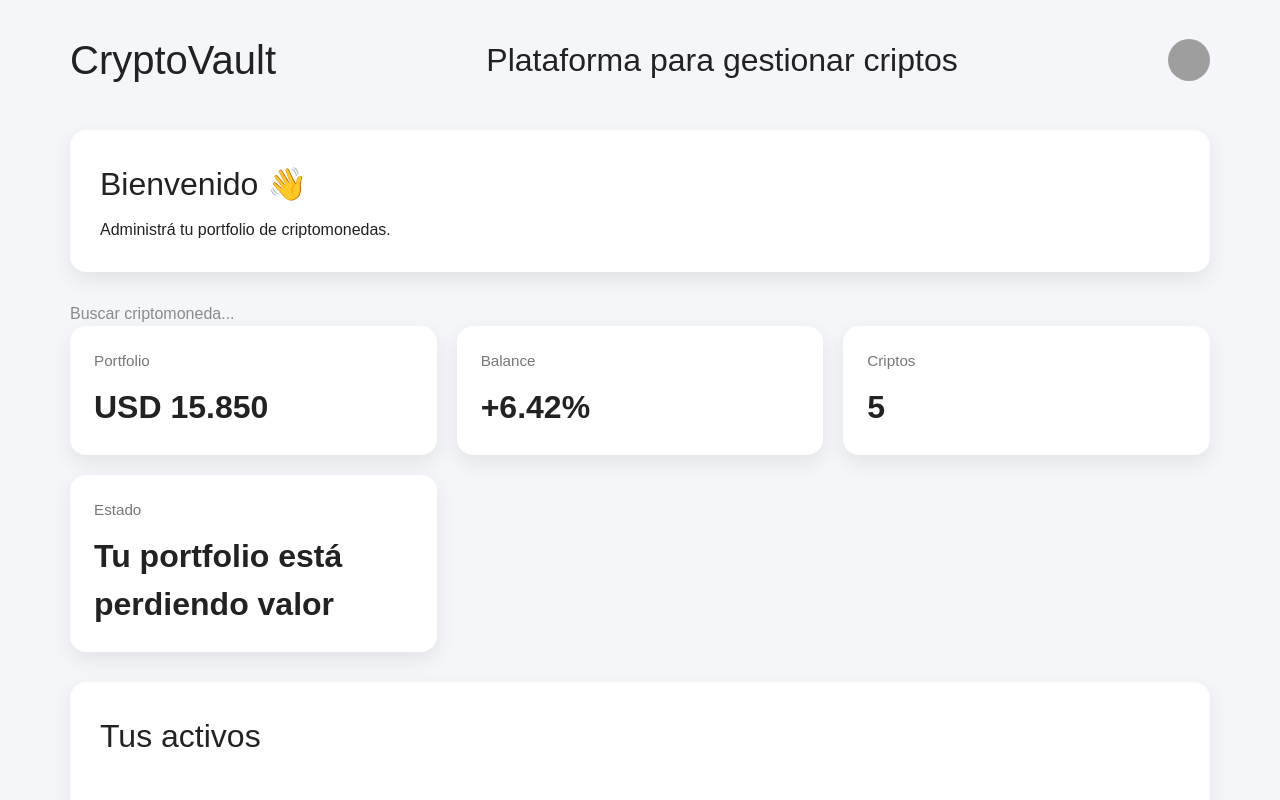
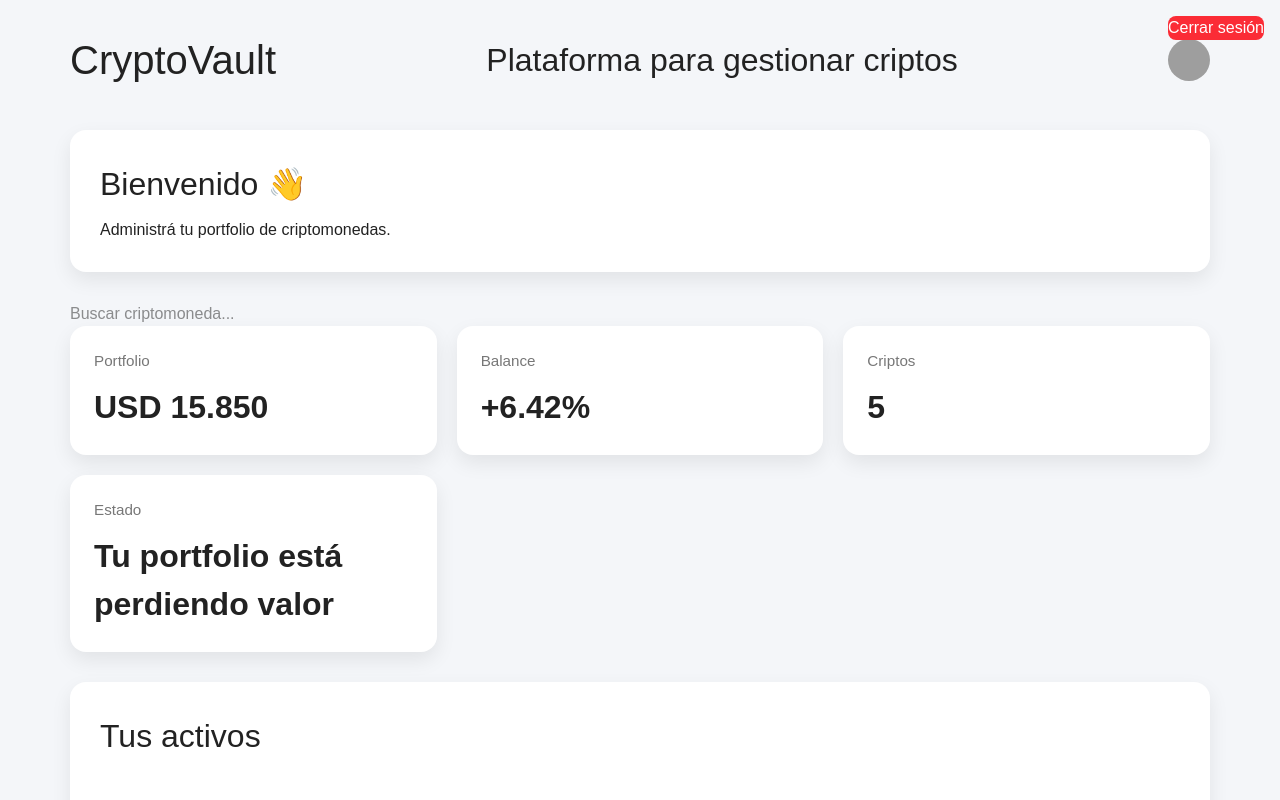
Before and after one commit to facundolgomez/crypto-vault, a React (Vite) app: page /login in a window 1280 px wide. Both pictures are taken after typing "name@example.com", "Sample123" into the empty fields and a click on the button "Iniciar sesión". Shown: the top 800 px of the page. Built offline with nearby package versions, Linux system fonts and the light colour scheme; grey boxes are pictures that could not be loaded.

Commit message:
agrego ejercicio cerrar sesion

```diff
--- a/src/App.jsx
+++ b/src/App.jsx
@@ -20,7 +20,7 @@
             element={
               <ProtectedRoute isLoggedIn={isLoggedIn}>
                 {" "}
-                <Dashboard />
+                <Dashboard setIsLoggedIn={setIsLoggedIn} />
               </ProtectedRoute>
             }
           />
--- a/src/components/Login.jsx
+++ b/src/components/Login.jsx
@@ -34,7 +34,7 @@
       `El email ingresado es ${emailRef.current.value} y el password es ${passwordRef.current.value}`
     );
     setIsLoggedIn(true);
-    navigate("/dashboard");
+    navigate("/dashboard", { replace: true });
   };
 
   const handleEmailChange = () => {
--- a/src/pages/Dashboard.jsx
+++ b/src/pages/Dashboard.jsx
@@ -6,7 +6,7 @@
 import CryptoSearch from "../components/CryptoSearch";
 import ConfirmModal from "../components/ui/ConfirmModal";
 
-export default function Dashboard() {
+export default function Dashboard({ setIsLoggedIn }) {
   //  const [username, setUsername] = useState("Facundo");
   const [cryptoName, setCryptoName] = useState("");
   const [cryptoList, setCryptoList] = useState(cryptos);
@@ -46,7 +46,9 @@
     setShowModal(false);
     setCryptoToDelete(null);
   };
-
+  const handleLogout = () => {
+    setIsLoggedIn(false);
+  };
   return (
     <main className="dashboard">
       <header className="header">
@@ -59,6 +61,12 @@
             src="https://cdn.pixabay.com/photo/2023/02/18/11/00/icon-7797704_640.png"
             alt="Usuario"
           />
+          <button
+            onClick={handleLogout}
+            className="absolute top-4 right-4 bg-red-500 text-white px-4 py-2 rounded-lg"
+          >
+            Cerrar sesión
+          </button>
         </div>
       </header>
 
```
